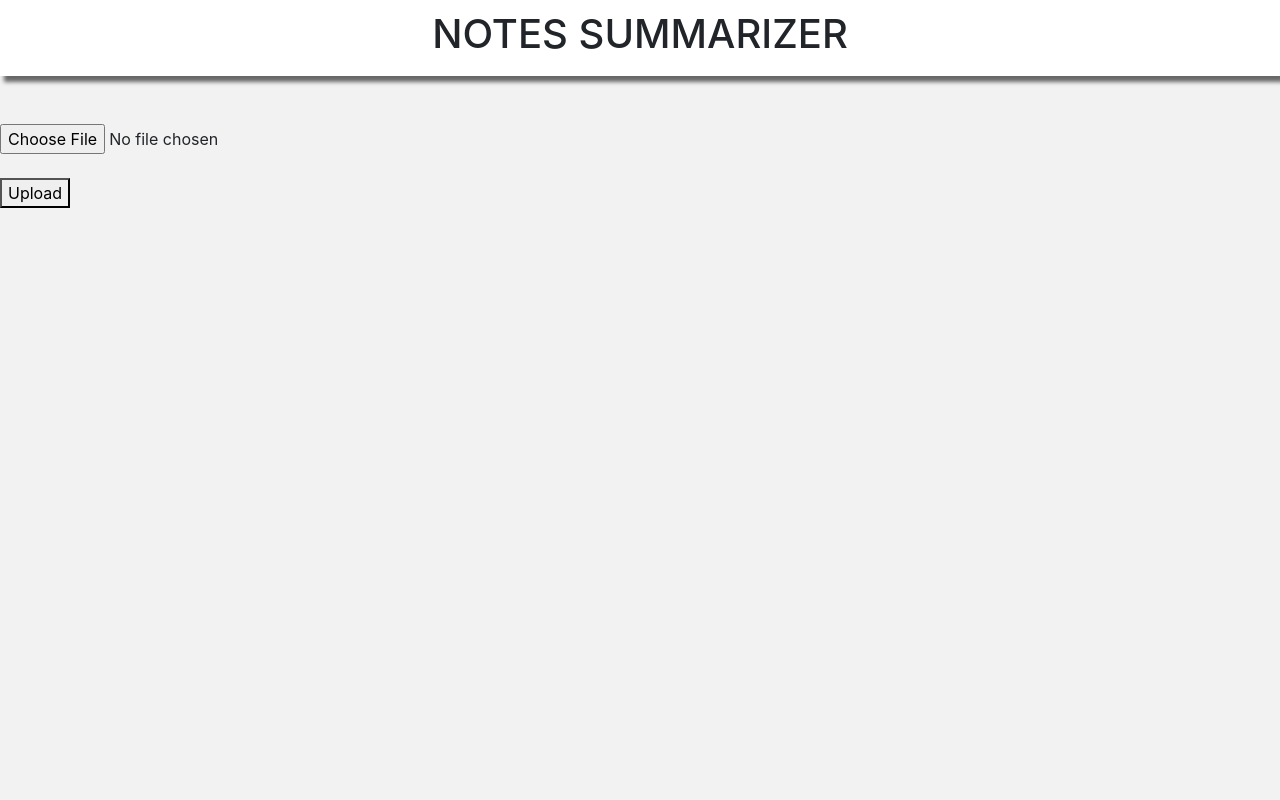
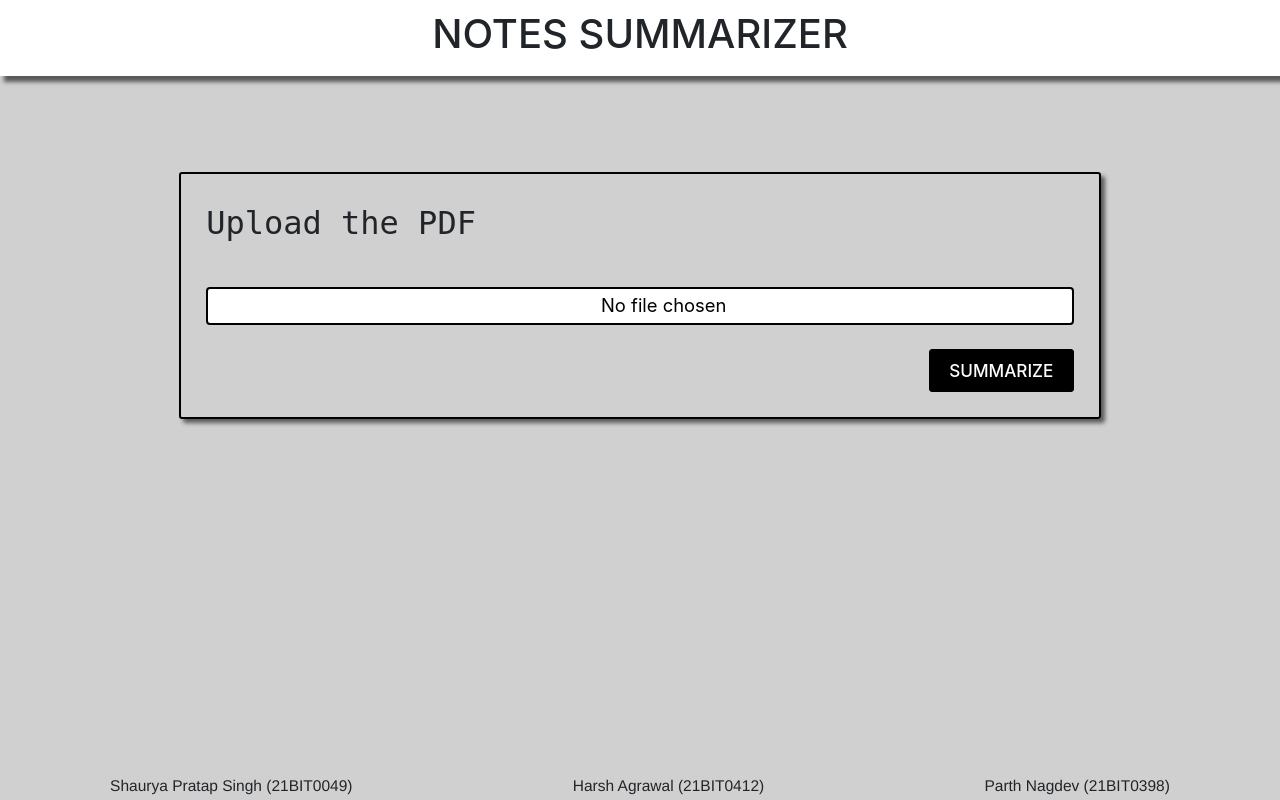
Before and after one commit to sp2003s/VIT-PROJECT-1, a Django app: page / in a window 1280 px wide. Run offline with Django 5.2, Linux system fonts and the light colour scheme.

Commit message:
frontend of index.html

```diff
--- a/static/css/index.css
+++ b/static/css/index.css
@@ -1,5 +1,5 @@
 body{
-    background-color: rgb(242, 242, 242);
+    background-color: rgb(208, 208, 208);
 }
 
 nav{
@@ -8,3 +8,67 @@ nav{
     background-color: white;
     box-shadow: 4px 6px 4px rgba(0, 0, 0, 0.573);
 }
+
+form{
+    border: 2px solid black;
+    border-radius: 3px;
+    box-shadow: 4px 4px 4px rgba(0, 0, 0, 0.567);
+    flex: content;
+    flex-direction: row;
+    margin: 0 14%;
+    padding: 25px 25px;
+}
+
+.form-header-text{
+    font-size: 2em;
+    font-family: monospace;
+}
+
+form > div > input{
+    width: 100%;
+    border: 2px solid black;
+    border-radius: 4px;
+    color: rgb(0, 0, 0);
+    padding: 2px;
+    font-size: 1.15em;
+    background-color: white;
+    cursor: pointer;
+}
+
+input::file-selector-button{
+    color: rgba(255, 0, 0, 0);
+    background: rgba(255, 0, 0, 0);
+    border: none;
+    width: 45%;
+    cursor: pointer;
+}
+
+button{
+    padding: 8px;
+    width:145px;
+    font-size: 1.07em;
+    border: 1px solid black;
+    border-radius: 3px;
+    background-color: black;
+    color: white;
+    font-weight: 550;
+    transition: background-color 0.3s, color 0.3s, transform 0.3s;
+}
+
+button:hover{
+    background-color: white;
+    color: black;
+    box-shadow: 4px 4px 4px rgba(0, 0, 0, 0.587);
+    transform: scale(1.05);
+}
+
+
+footer {
+    position: fixed;
+    left: 0;
+    bottom: 3px;
+    width: 100%;
+    text-align: center;
+    font-size: 0.97em;
+    font-family: 'Franklin Gothic Medium', 'Arial Narrow', Arial, sans-serif;
+}
--- a/templates/home.html
+++ b/templates/home.html
@@ -20,17 +20,31 @@
     </nav>
 
     <br><br>
+    <br><br>
 
     <form action="{% url 'upload_file' %}" method="post" enctype="multipart/form-data">
         {% csrf_token %}
+
+        <p class = "form-header-text">Upload the PDF</p> <br>
 
         <div>
             <input type="file" name="notesFile" accept="application/pdf" required>
         </div>
         <br>
 
-        <button type="submit">Upload</button>
+        <div style ="text-align:end;">
+            <button type="submit">SUMMARIZE</button>
+        </div>
     </form>
+
+
+    <footer>
+        <div class = "d-flex justify-content-around">
+            <div>Shaurya Pratap Singh (21BIT0049)</div>
+            <div>Harsh Agrawal (21BIT0412)</div>
+            <div>Parth Nagdev (21BIT0398)</div>
+        </div>
+    </footer>
 
 </body>
 </html>
```
